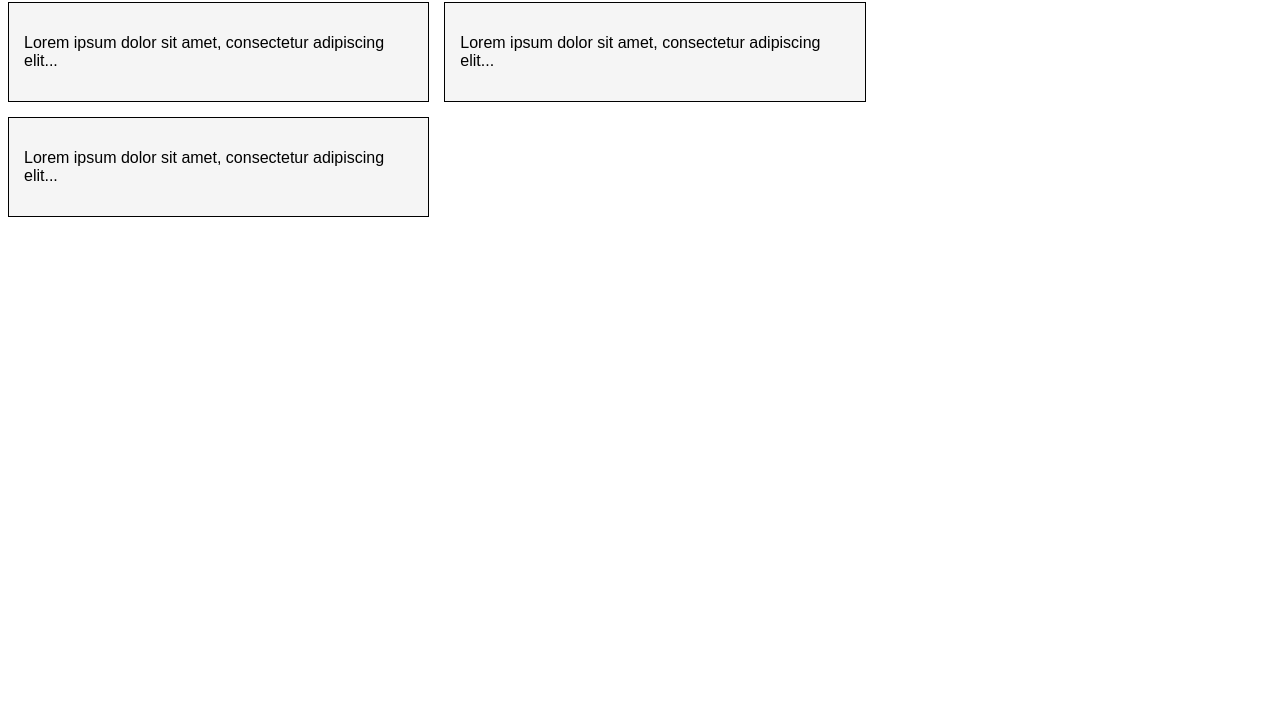
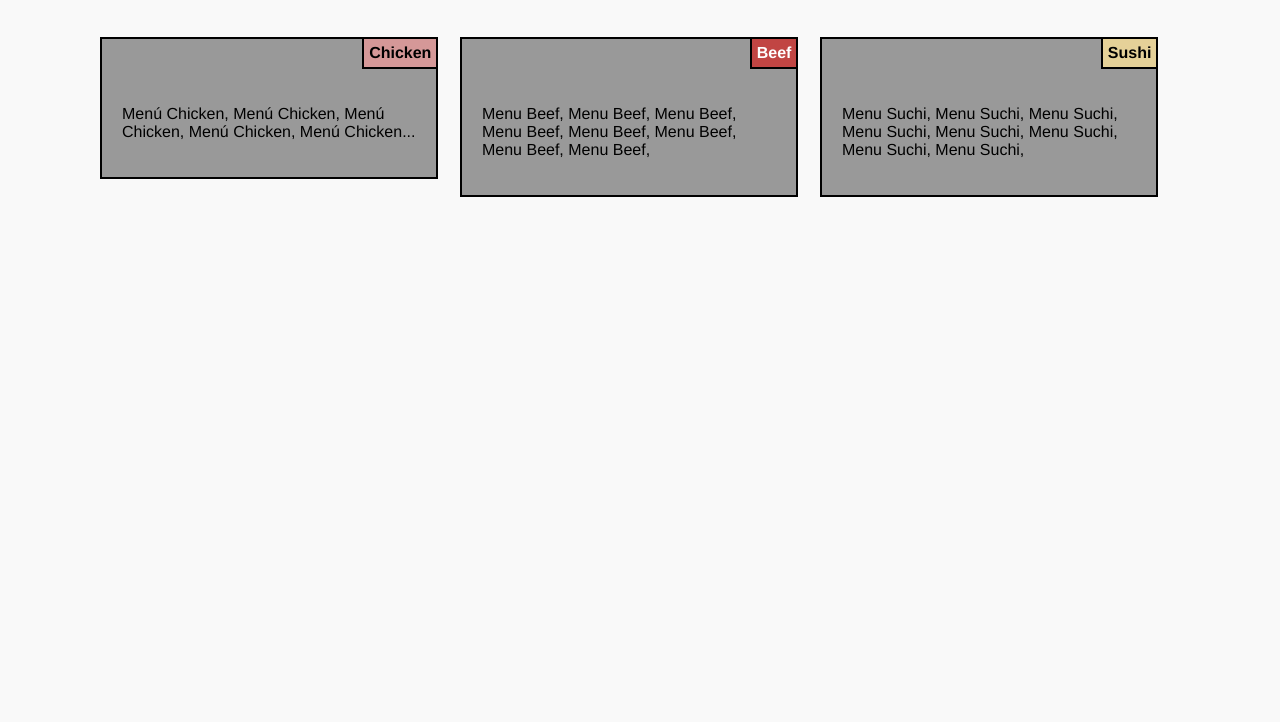
Before and after one commit to eduarbox/module2-solution, a plain HTML site: page index.html in a window 1280 px wide. Shown: the part 78-800 px from the top of the page. Drawn offline with Linux system fonts and the light colour scheme.

Commit message:
Completed

```diff
--- a/css/styles.css
+++ b/css/styles.css
@@ -1,41 +1,68 @@
+/* Estilos Base */
 body {
-    font-family: Arial, sans-serif;
+  font-family: "Helvetica", Arial, sans-serif;
+  margin: 0;
+  padding: 0;
+  background-color: #f9f9f9;
 }
 
 header {
+  color: rgb(0, 0, 0);
   text-align: center;
+  padding: 10px 0;
   margin-bottom: 15px;
 }
 
-  .menu-container {
-    width: 100%;
-  }
-
 .menu-item {
-    width: 100%;
+  border: 2px solid black;
+  background-color: #999999;
   margin-bottom: 15px;
-    border: 1px solid black;
-    background-color: #f5f5f5;
-    padding: 15px;
+  padding: 20px;
+  padding-top: 50px; /* Espacio para el título de la sección */
   box-sizing: border-box;
+  position: relative; /* Relativo para los títulos absolutos */
 }
 
 .menu-title {
   position: absolute;
-    right: 15px;
-    top: 15px;
-    border: 1px solid black;
+  top: -2px;
+  right: -2px;
+  background-color: #999999;
+  color: black;
   padding: 5px;
-    background-color: #a52a2a;
-    color: white;
+  border: 2px solid black;
 }
 
-  /* Desktop view */
+#chicken {
+  background-color: #d59898;
+  font-weight: bold;
+}
+#sushi {
+  background-color: #e5d198;
+  font-weight: bold;
+}
+#carne {
+  background-color: #c14543;
+  color: white;
+  font-weight: bold;
+}
+#menu-container {
+  max-width: 1080px; /* Ajusta esta medida según el ancho máximo que desees */
+  margin: auto;
+  overflow: auto; /* Para contener flotantes */
+}
+
+/* Estilos para dispositivos de escritorio */
 @media (min-width: 992px) {
+  #menu-container {
+    width: 90%;
+    margin: auto;
+  }
+
   .menu-item {
+    width: calc((100% / 3) - 2%);
+    margin-right: 2%;
     float: left;
-      width: 33.33%;
-      margin-right: 15px;
   }
 
   .menu-item:last-child {
@@ -43,21 +70,42 @@ body {
   }
 }
 
-  /* Tablet view */
+/* Estilos para tabletas */
 @media (min-width: 768px) and (max-width: 991px) {
-    .menu-item {
-      width: 50%;
+  #menu-container {
+    width: 90%;
+    margin: auto;
   }
 
-    #sushi {
+  .menu-item {
+    width: calc(
+      50% - 10px
+    ); /* Ajuste para 2 columnas con espacio entre ellas */
+    float: left;
+    margin-right: 20px; /* Espacio entre las columnas */
+  }
+
+  .menu-item:nth-child(2) {
+    margin-right: 0; /* El segundo elemento no debe tener margen a la derecha */
+  }
+
+  .menu-item:last-child {
     width: 100%;
-      clear: both;
+    margin-right: 0;
+    clear: both; /* Asegura que este elemento no esté flotando al lado de otros */
   }
 }
 
-  /* Mobile view */
+/* Estilos para dispositivos móviles */
 @media (max-width: 767px) {
+  #menu-container {
+    width: 90%;
+    margin: auto;
+  }
+
   .menu-item {
     width: 100%;
+    margin-right: 0;
+    float: none;
   }
 }
--- a/index.html
+++ b/index.html
@@ -8,20 +8,20 @@
 </head>
 <body>
   <header>
-    <h1>Our Menu</h1>
+    <h1>-- OUR MENU -- </h1>
   </header>
   <div id="menu-container">
-    <section class="menu-item" id="chicken">
-      <div class="menu-title">Chicken</div>
-      <p>Lorem ipsum dolor sit amet, consectetur adipiscing elit...</p>
+    <section class="menu-item" >
+      <div class="menu-title" id="chicken" > Chicken </div>
+      <p>Menú Chicken, Menú Chicken, Menú Chicken, Menú Chicken, Menú Chicken...</p>
     </section>
-    <section class="menu-item" id="beef">
-      <div class="menu-title">Beef</div>
-      <p>Lorem ipsum dolor sit amet, consectetur adipiscing elit...</p>
+    <section class="menu-item" >
+      <div class="menu-title" id="carne" > Beef </div>
+      <p>Menu Beef, Menu Beef, Menu Beef, Menu Beef, Menu Beef, Menu Beef, Menu Beef, Menu Beef, </p>
     </section>
-    <section class="menu-item" id="sushi">
-      <div class="menu-title">Sushi</div>
-      <p>Lorem ipsum dolor sit amet, consectetur adipiscing elit...</p>
+    <section class="menu-item" >
+      <div class="menu-title"id="sushi"> Sushi </div>
+      <p>Menu Suchi, Menu Suchi, Menu Suchi, Menu Suchi, Menu Suchi, Menu Suchi, Menu Suchi, Menu Suchi, </p>
     </section>
   </div>
 </body>
```
Lines whose indentation alone changed are shown as unchanged.
